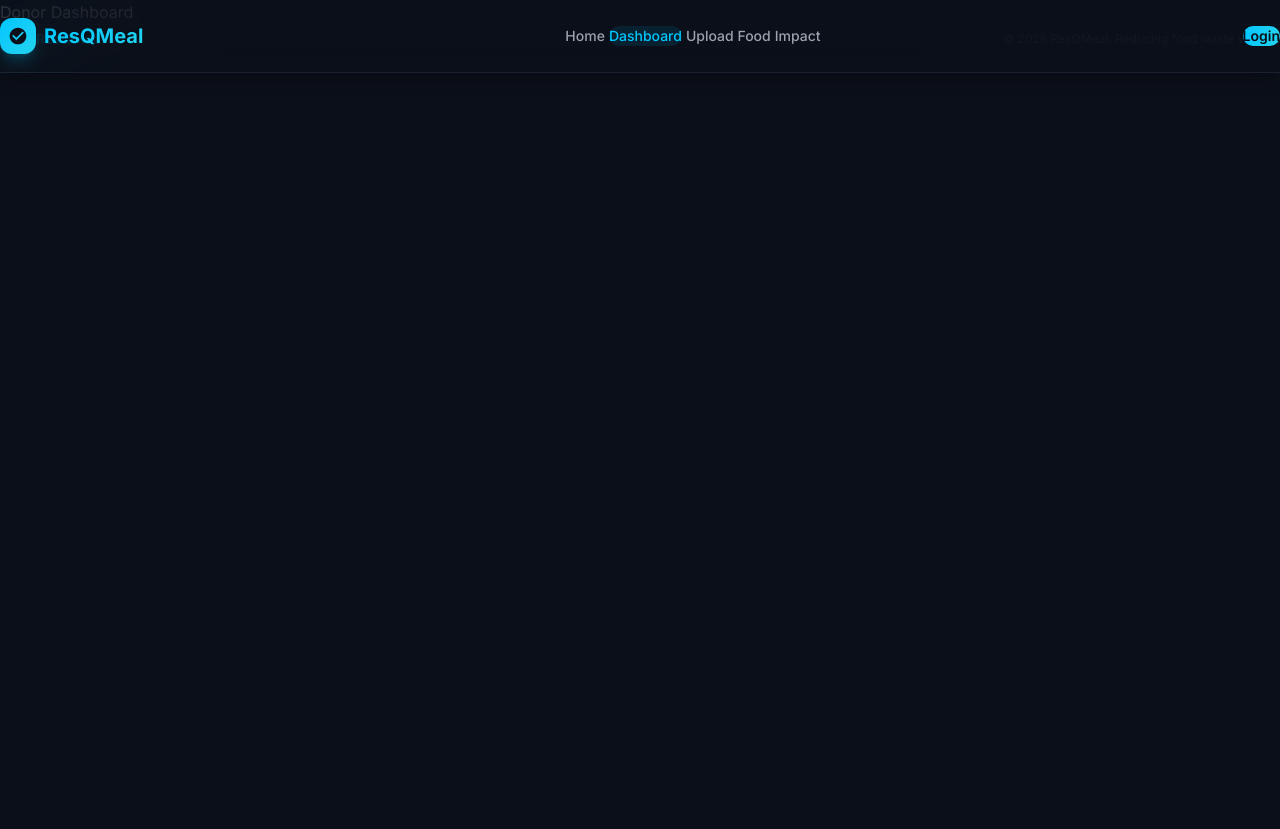
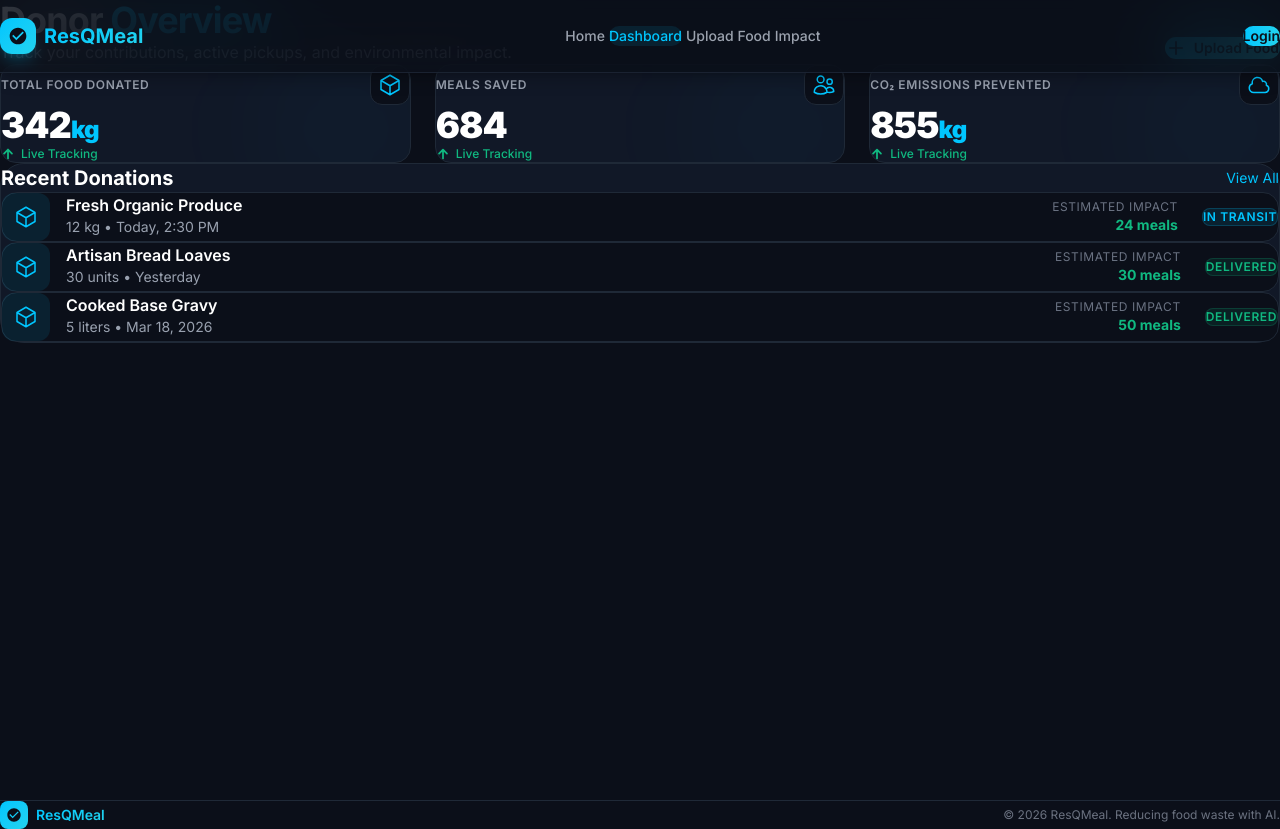
Before and after one commit to swapnilhingane18/resqmealai, a React (Vite) app: page /donor/dashboard in a window 1280 px wide. Before the commit the page ends 800 px from the top, so only its background shows below. Built offline with nearby package versions, Linux system fonts and the light colour scheme.

Commit message:
feat: implement donor dashboard with stats and activity

```diff
--- a/src/donor/pages/DonorDashboard.jsx
+++ b/src/donor/pages/DonorDashboard.jsx
@@ -1,3 +1,118 @@
+import { motion } from 'framer-motion';
+import StatsCard from '../../components/StatsCard';
+import Button from '../../components/Button';
+import { Link } from 'react-router-dom';
+
+const recentDonations = [
+  { id: 1, food: 'Fresh Organic Produce', qty: '12 kg', date: 'Today, 2:30 PM', status: 'In Transit', impact: '24 meals' },
+  { id: 2, food: 'Artisan Bread Loaves', qty: '30 units', date: 'Yesterday', status: 'Delivered', impact: '30 meals' },
+  { id: 3, food: 'Cooked Base Gravy', qty: '5 liters', date: 'Mar 18, 2026', status: 'Delivered', impact: '50 meals' },
+];
+
 export default function DonorDashboard() {
-  return <div>Donor Dashboard</div>;
+  return (
+    <div className="min-h-screen py-12">
+      <div className="max-w-7xl mx-auto px-6">
+        {/* Header */}
+        <motion.div
+          initial={{ opacity: 0, y: -20 }}
+          animate={{ opacity: 1, y: 0 }}
+          transition={{ duration: 0.5, ease: 'easeOut' }}
+          className="flex flex-col sm:flex-row sm:items-end justify-between gap-4 mb-10"
+        >
+          <div>
+            <h1 className="text-3xl sm:text-4xl font-bold text-white tracking-tight">
+              Donor <span className="text-primary">Overview</span>
+            </h1>
+            <p className="mt-2 text-gray-400">Track your contributions, active pickups, and environmental impact.</p>
+          </div>
+          <Link to="/donor/upload">
+            <Button variant="primary" className="shrink-0 gap-2">
+              <svg className="w-5 h-5" fill="none" viewBox="0 0 24 24" stroke="currentColor" strokeWidth={2}>
+                <path strokeLinecap="round" strokeLinejoin="round" d="M12 4.5v15m7.5-7.5h-15" />
+              </svg>
+              Upload Food
+            </Button>
+          </Link>
+        </motion.div>
+
+        {/* Stats Grid */}
+        <div className="grid grid-cols-1 sm:grid-cols-3 gap-6 mb-12">
+          <StatsCard
+            index={0}
+            title="Total Food Donated"
+            value="342"
+            suffix="kg"
+            icon={<svg className="w-6 h-6 text-primary" fill="none" viewBox="0 0 24 24" stroke="currentColor" strokeWidth={1.5}><path strokeLinecap="round" strokeLinejoin="round" d="M21 7.5l-9-5.25L3 7.5m18 0l-9 5.25m9-5.25v9l-9 5.25M3 7.5l9 5.25M3 7.5v9l9 5.25m0-9v9" /></svg>}
+          />
+          <StatsCard
+            index={1}
+            title="Meals Saved"
+            value="684"
+            icon={<svg className="w-6 h-6 text-primary" fill="none" viewBox="0 0 24 24" stroke="currentColor" strokeWidth={1.5}><path strokeLinecap="round" strokeLinejoin="round" d="M15 19.128a9.38 9.38 0 002.625.372 9.337 9.337 0 004.121-.952 4.125 4.125 0 00-7.533-2.493M15 19.128v-.003c0-1.113-.285-2.16-.786-3.07M15 19.128v.106A12.318 12.318 0 018.624 21c-2.331 0-4.512-.645-6.374-1.766l-.001-.109a6.375 6.375 0 0111.964-3.07M12 6.375a3.375 3.375 0 11-6.75 0 3.375 3.375 0 016.75 0zm8.25 2.25a2.625 2.625 0 11-5.25 0 2.625 2.625 0 015.25 0z" /></svg>}
+          />
+          <StatsCard
+            index={2}
+            title="CO₂ Emissions Prevented"
+            value="855"
+            suffix="kg"
+            icon={<svg className="w-6 h-6 text-primary" fill="none" viewBox="0 0 24 24" stroke="currentColor" strokeWidth={1.5}><path strokeLinecap="round" strokeLinejoin="round" d="M2.25 15a4.5 4.5 0 004.5 4.5H18a3.75 3.75 0 001.332-7.257 3 3 0 00-3.758-3.848 5.25 5.25 0 00-10.233 2.33A4.502 4.502 0 002.25 15z" /></svg>}
+          />
+        </div>
+
+        {/* Recent Activity */}
+        <motion.div
+          initial={{ opacity: 0, y: 30 }}
+          whileInView={{ opacity: 1, y: 0 }}
+          viewport={{ once: true, margin: "-50px" }}
+          transition={{ duration: 0.5, ease: 'easeOut' }}
+          className="bg-[#111827] border border-[#1f2937] rounded-3xl p-6 sm:p-8"
+        >
+          <div className="flex items-center justify-between mb-8">
+            <h2 className="text-xl font-bold text-white">Recent Donations</h2>
+            <button className="text-sm text-primary hover:text-white transition-colors">View All</button>
+          </div>
+
+          <div className="space-y-4">
+            {recentDonations.map((item, idx) => (
+              <motion.div
+                key={item.id}
+                initial={{ opacity: 0, x: -20 }}
+                whileInView={{ opacity: 1, x: 0 }}
+                viewport={{ once: true }}
+                transition={{ duration: 0.4, delay: idx * 0.1 }}
+                className="flex flex-col sm:flex-row sm:items-center justify-between p-5 rounded-2xl bg-[#0B0F19] border border-[#1f2937] hover:border-primary/20 transition-colors gap-4"
+              >
+                <div className="flex items-start gap-4">
+                  <div className="w-12 h-12 rounded-xl bg-primary/10 flex items-center justify-center shrink-0">
+                    <svg className="w-6 h-6 text-primary" fill="none" viewBox="0 0 24 24" stroke="currentColor" strokeWidth={1.5}>
+                      <path strokeLinecap="round" strokeLinejoin="round" d="M21 7.5l-9-5.25L3 7.5m18 0l-9 5.25m9-5.25v9l-9 5.25M3 7.5l9 5.25M3 7.5v9l9 5.25m0-9v9" />
+                    </svg>
+                  </div>
+                  <div>
+                    <h4 className="text-white font-semibold">{item.food}</h4>
+                    <p className="text-sm text-gray-400 mt-1">{item.qty} • {item.date}</p>
+                  </div>
+                </div>
+
+                <div className="flex items-center justify-between sm:justify-end gap-6 sm:w-1/3">
+                  <div className="text-left sm:text-right">
+                    <p className="text-xs text-gray-500 uppercase tracking-wider mb-1">Estimated Impact</p>
+                    <p className="text-sm font-bold text-success">{item.impact}</p>
+                  </div>
+                  <div className={`px-3 py-1.5 rounded-lg text-xs font-semibold uppercase tracking-wider ${
+                    item.status === 'Delivered'
+                      ? 'bg-success/10 text-success border border-success/20'
+                      : 'bg-primary/10 text-primary border border-primary/20'
+                  }`}>
+                    {item.status}
+                  </div>
+                </div>
+              </motion.div>
+            ))}
+          </div>
+        </motion.div>
+      </div>
+    </div>
+  );
 }
```
